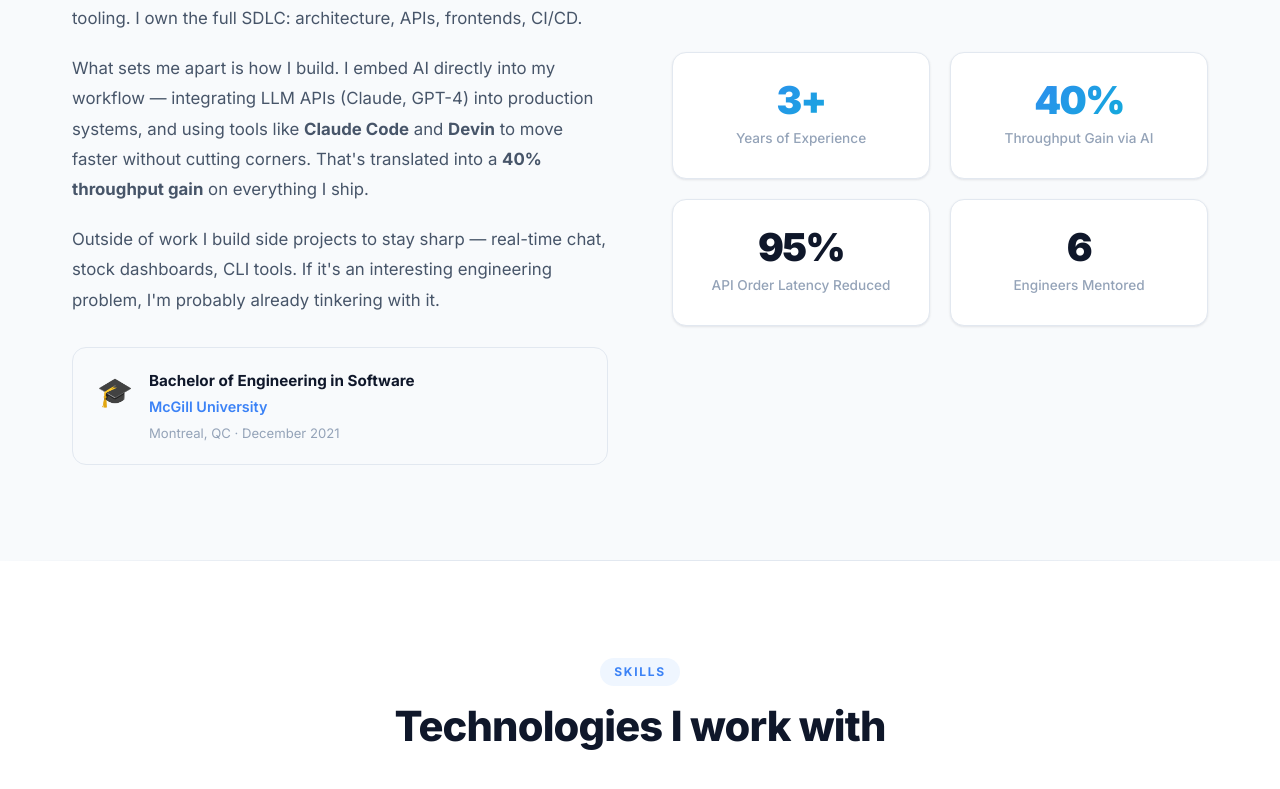
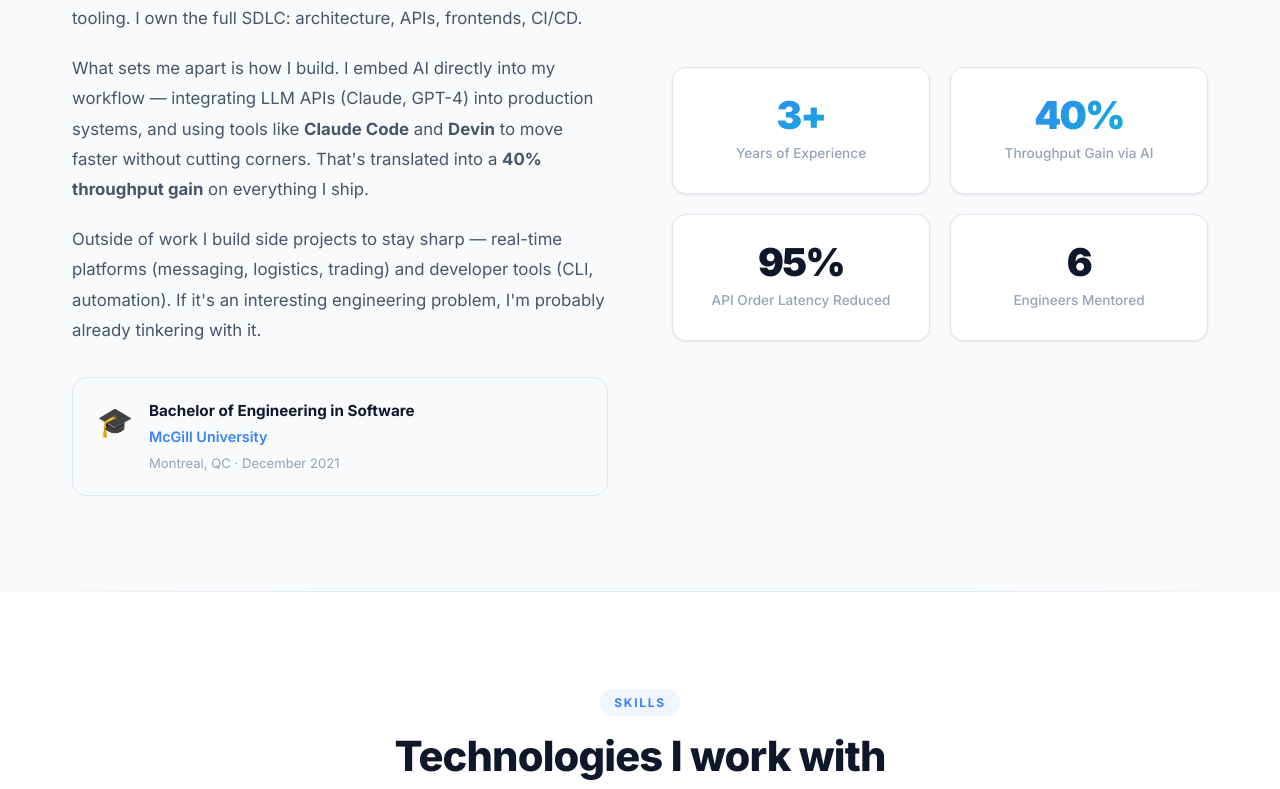
Before and after one commit to sanihaseeb/portfolio, a React (Vite) app in the folder client/: page / in a window 1280 px wide. Shown: the part 1227-2016 px from the top of the page. Built offline with nearby package versions, Linux system fonts and the light colour scheme.

Commit message:
Update About section to include MovR and restructure project examples

```diff
--- a/client/src/components/About.jsx
+++ b/client/src/components/About.jsx
@@ -50,8 +50,7 @@ export default function About() {
               That's translated into a <strong>40% throughput gain</strong> on everything I ship.
             </p>
             <p className="about-text">
-              Outside of work I build side projects to stay sharp — real-time chat, stock dashboards,
-              CLI tools. If it's an interesting engineering problem, I'm probably already tinkering with it.
+              Outside of work I build side projects to stay sharp — real-time platforms (messaging, logistics, trading) and developer tools (CLI, automation). If it's an interesting engineering problem, I'm probably already tinkering with it.
             </p>
 
             <div className="about-education">
```
